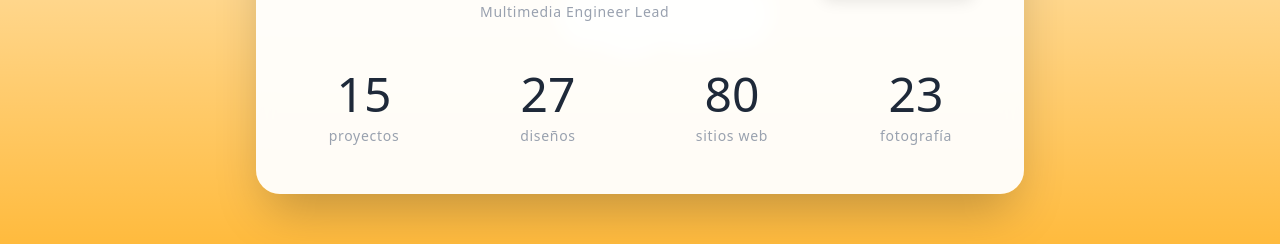
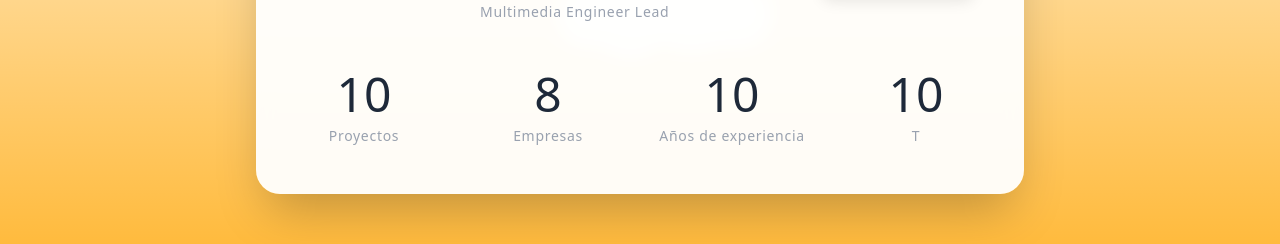
Before and after one commit to JordiOrriols/website, a React (Vite) app: page / in a window 1280 px wide. Shown: the part 364-608 px from the top of the page. Built offline with nearby package versions, Linux system fonts and the light colour scheme; no server answers.

Commit message:
chore: create stats component

```diff
--- /dev/null
+++ b/src/components/stats.tsx
@@ -0,0 +1,22 @@
+import React from "react";
+
+interface Props {
+  options: { label: string; value: string }[];
+}
+
+export default function Stats(props: Props) {
+  return (
+    <div className="grid grid-cols-2 sm:grid-cols-4 gap-8 px-8 pb-12">
+      {props.options.map((option) => (
+        <div className="text-center">
+          <div className="text-5xl font-extralight text-gray-800 mb-2">
+            {option.value}
+          </div>
+          <div className="text-gray-400 text-sm tracking-wider">
+            {option.label}
+          </div>
+        </div>
+      ))}
+    </div>
+  );
+}
--- a/src/pages/portfolio.tsx
+++ b/src/pages/portfolio.tsx
@@ -10,6 +10,7 @@ import Avatar from "../components/avatar";
 import ContactForm from "../components/contact-form";
 import Dropdown from "../components/dropdown";
 import { fetchCurrentWeather, getWeatherMode } from "@/lib/weather";
+import Stats from "@/components/stats";
 
 const BARCELONA_LAT = 41.3851;
 const BARCELONA_LON = 2.1734;
@@ -197,40 +198,14 @@ export default function Portfolio() {
             </div>
 
             {/* Stats Section */}
-            <div className="grid grid-cols-2 sm:grid-cols-4 gap-8 px-8 pb-12">
-              <div className="text-center">
-                <div className="text-5xl font-extralight text-gray-800 mb-2">
-                  15
-                </div>
-                <div className="text-gray-400 text-sm tracking-wider">
-                  proyectos
-                </div>
-              </div>
-              <div className="text-center">
-                <div className="text-5xl font-extralight text-gray-800 mb-2">
-                  27
-                </div>
-                <div className="text-gray-400 text-sm tracking-wider">
-                  diseños
-                </div>
-              </div>
-              <div className="text-center">
-                <div className="text-5xl font-extralight text-gray-800 mb-2">
-                  80
-                </div>
-                <div className="text-gray-400 text-sm tracking-wider">
-                  sitios web
-                </div>
-              </div>
-              <div className="text-center">
-                <div className="text-5xl font-extralight text-gray-800 mb-2">
-                  23
-                </div>
-                <div className="text-gray-400 text-sm tracking-wider">
-                  fotografía
-                </div>
-              </div>
-            </div>
+            <Stats
+              options={[
+                { label: "Proyectos", value: "10" },
+                { label: "Empresas", value: "8" },
+                { label: "Años de experiencia", value: "10" },
+                { label: "T", value: "10" },
+              ]}
+            />
           </motion.div>
 
           {/* Contact Form - Aparece encima */}
```
